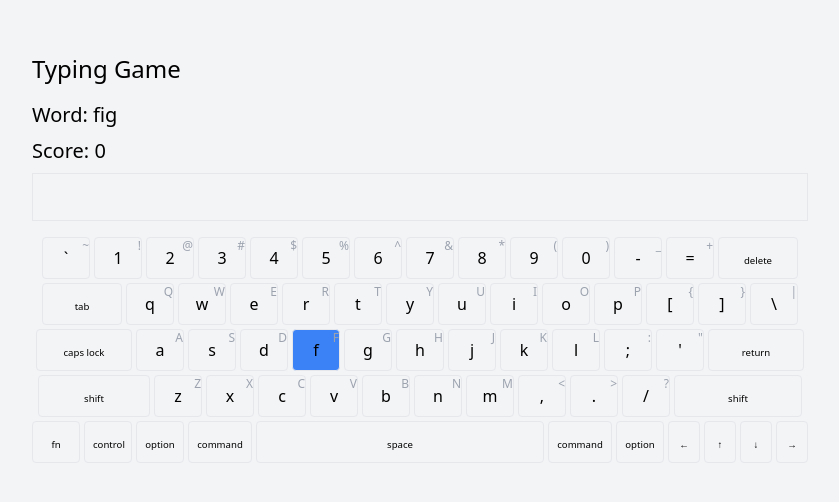
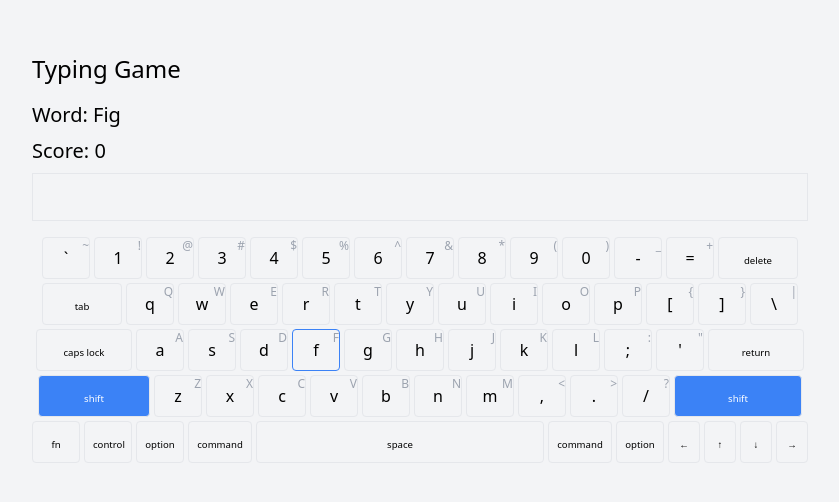
Before and after one commit to swawa-yu/typing-game, a React (Vite) app: page / in a window 1280 px wide. Shown: the part 140-642 px from the top of the page, without its empty margins (220-1059 px from the left). Built offline with nearby package versions, Linux system fonts and the light colour scheme.

Commit message:
Shiftキーが必要な状況に対応

```diff
--- a/src/Keyboard.tsx
+++ b/src/Keyboard.tsx
@@ -99,22 +99,35 @@ const Keyboard: React.FC<KeyboardProps> = ({ currentChar, isShiftPressed }) => {
                         const isSpecialKey = ['tab', 'caps lock', 'shift', 'return', 'delete', 'space', 'command', 'option', 'control', 'fn', '←', '↑', '↓', '→'].includes(key.normal);
                         const isToPress = currentChar === key.normal || currentChar === key.shift || (displayChar === 'shift' && withShifts.includes(currentChar));
 
+
+                        // isToPressのときの処理
+                        // shift同時押しが必要でないキー: 青色にする
+                        // shift同時押しが必要なキー: shiftが押されていないときは枠だけ青色、shiftが押されているとき青色にする
+                        // shiftキー: 青色にする
+
+                        const styleNormal = "text-black"
+                        const styleToPress = "bg-blue-500 text-white"
+                        const styleToPressWaitingShift = "border border-blue-500"
+
                         return (
                             <div
                                 key={keyIndex}
-                                className={`p-2 border rounded text-center ${key.width} ${isToPress ? 'bg-blue-500 text-white' : ''}`}
+                                className={`
+                                    p-2 border rounded text-center ${key.width}
+                                    ${isToPress ?
+                                        (key.shift === currentChar && !isShiftPressed ?
+                                            styleToPressWaitingShift :
+                                            styleToPress) :
+                                        styleNormal
+                                    }
+                                `}
                                 style={{ position: 'relative' }}
                             >
-                                {isSpecialKey ? (
-                                    <span className="text-xxs">{displayChar}</span>
-                                ) : (
-                                    <>
-                                        <span className={`text-black`}>{displayChar}</span>
-                                        <span className={`absolute top-0 right-0 text-xs text-gray-400`}>
-                                            {secondaryChar}
-                                        </span>
-                                    </>
-                                )}
+                                <span className={`${isSpecialKey ? "text-xxs" : ""}`}>
+                                    {displayChar}
+                                </span>
+                                {isSpecialKey ? null : <span className={`absolute top-0 right-0 text-xs text-gray-400`}>{secondaryChar}</span>}
+
                             </div>
                         );
                     })}
--- a/src/TypingGame.tsx
+++ b/src/TypingGame.tsx
@@ -1,7 +1,7 @@
 import React, { useState, useEffect } from 'react';
 import Keyboard from './Keyboard';
 
-const words = ['apple', 'banana', 'cherry', 'date', 'fig', 'grape'];
+const words = ['apple', 'banana', 'cherry', 'Date', 'Fig', 'grape'];
 const TypingGame: React.FC = () => {
     const [currentWord, setCurrentWord] = useState('');
     const [input, setInput] = useState('');
```
